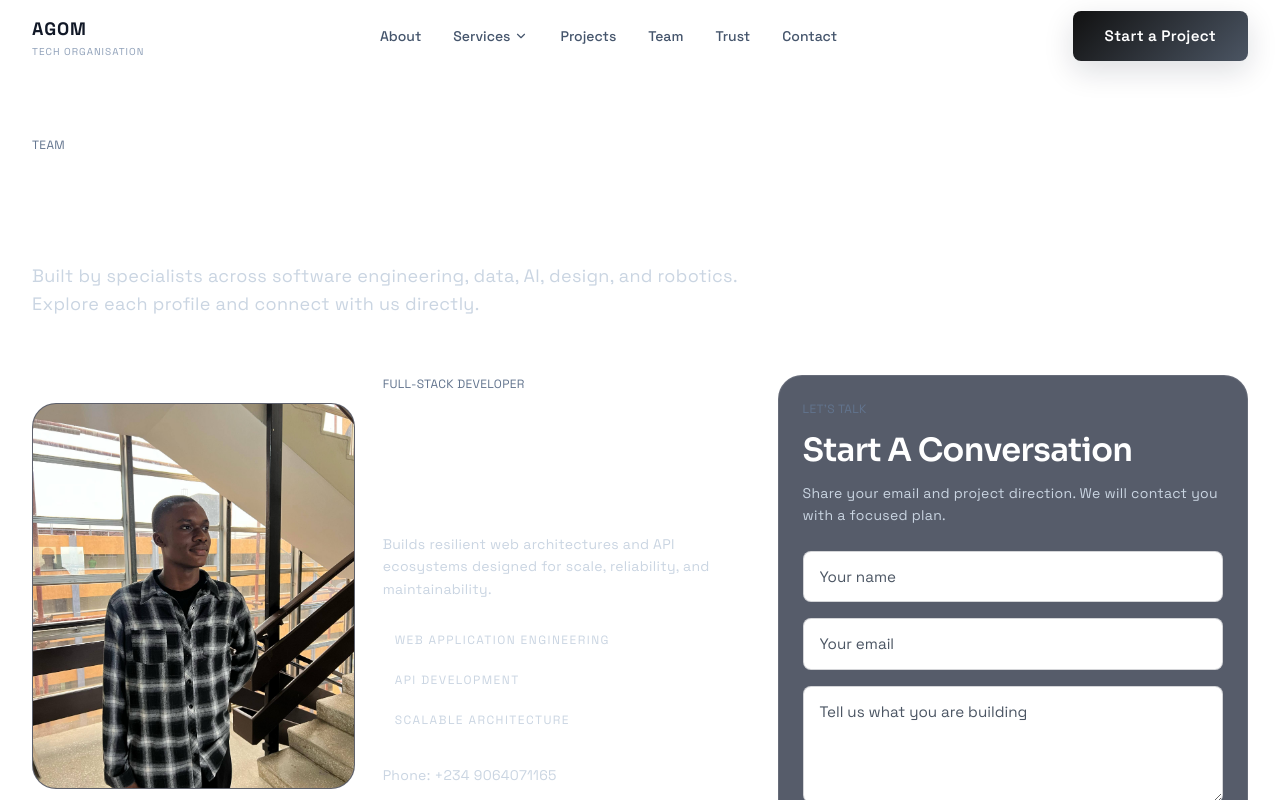
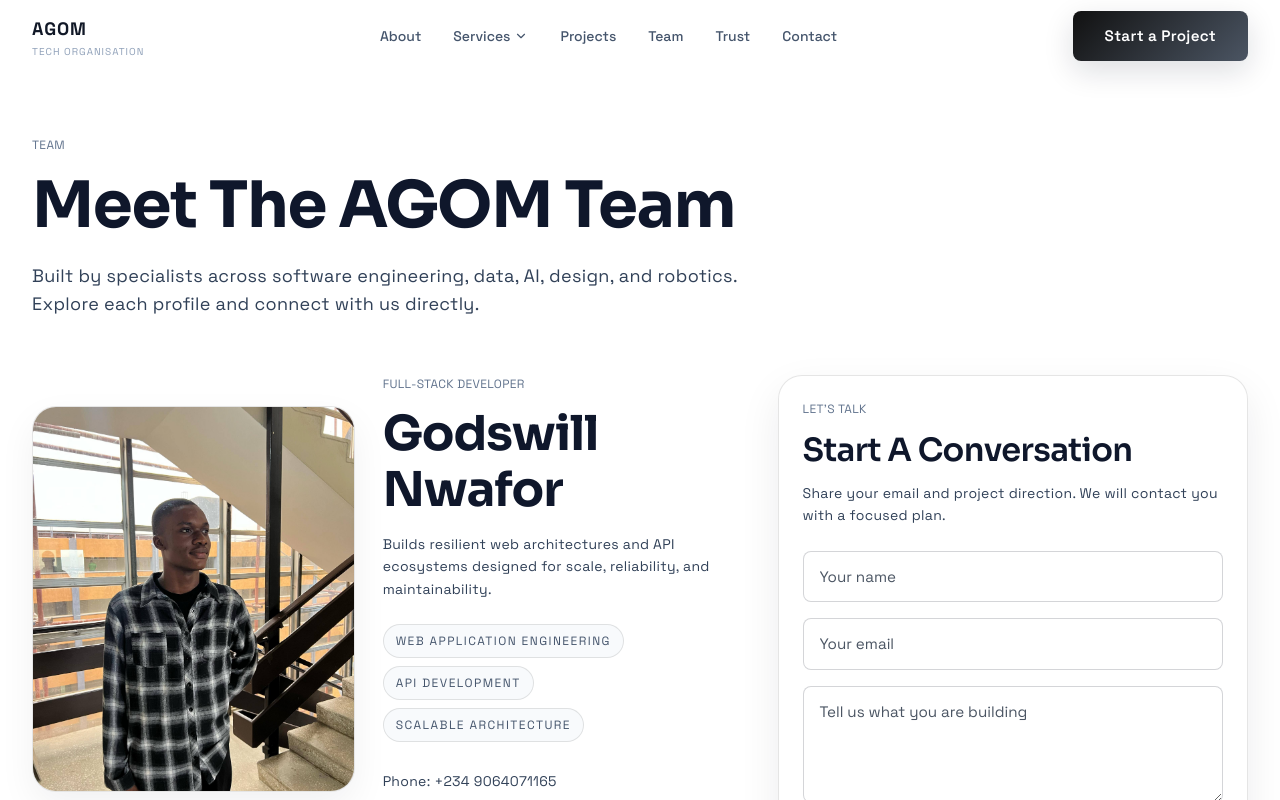
Before and after one commit to Godswill-bot/Tech-Organisation-AGORM-, a Next.js app: page /team in a window 1280 px wide. Shown: the top 800 px of the page. Built offline with nearby package versions, Linux system fonts and the light colour scheme.

Commit message:
fix: text visibility and light surfaces

```diff
--- a/src/components/site/projects-section.tsx
+++ b/src/components/site/projects-section.tsx
@@ -45,7 +45,7 @@ export function ProjectsSection() {
                       <p className="sm:col-span-2"><span className="font-medium text-white">Impact:</span> {project.impact}</p>
                     </div>
 
-                    <p className="mt-6 text-lg font-semibold text-slate-900">{project.metric}</p>
+                    <p className="mt-6 text-lg font-semibold text-white">{project.metric}</p>
 
                     {project.websiteUrl || project.trackerUrl ? (
                       <div className="mt-6 flex flex-wrap gap-3">
--- a/src/components/site/section-title.tsx
+++ b/src/components/site/section-title.tsx
@@ -14,8 +14,8 @@ export function SectionTitle({
   title,
   description,
   eyebrowClassName = "text-slate-500",
-  titleClassName = "text-white",
-  descriptionClassName = "text-slate-300",
+  titleClassName = "text-slate-900",
+  descriptionClassName = "text-slate-700",
   titleHoverClassName = "text-hover-accent",
   descriptionHoverClassName = "text-hover-soft",
 }: SectionTitleProps) {
--- a/src/components/site/team-page.tsx
+++ b/src/components/site/team-page.tsx
@@ -22,8 +22,8 @@ export function TeamPage() {
         <section className="mx-auto mb-14 max-w-7xl">
           <SectionReveal>
             <p className="text-xs uppercase tracking-[0.32em] text-slate-500">Team</p>
-            <h1 className="mt-4 text-4xl font-semibold tracking-tight text-white sm:text-6xl">Meet The AGOM Team</h1>
-            <p className="mt-5 max-w-3xl text-base leading-8 text-slate-300 sm:text-lg">
+            <h1 className="mt-4 text-4xl font-semibold tracking-tight text-slate-900 sm:text-6xl">Meet The AGOM Team</h1>
+            <p className="mt-5 max-w-3xl text-base leading-8 text-slate-700 sm:text-lg">
               Built by specialists across software engineering, data, AI, design, and robotics. Explore each profile and connect with us directly.
             </p>
           </SectionReveal>
@@ -34,7 +34,7 @@ export function TeamPage() {
             {teamMembers.map((member, index) => (
               <SectionReveal key={member.name} delay={index * 0.06}>
                 <article className="grid gap-7 md:grid-cols-[1fr_1.1fr] md:items-center">
-                  <div className="overflow-hidden rounded-3xl border border-white/10 bg-slate-950/70">
+                  <div className="overflow-hidden rounded-3xl border border-black/10 bg-white shadow-[0_14px_36px_rgba(15,23,42,0.06)]">
                     {member.image ? (
                       <Image
                         src={member.image}
@@ -52,18 +52,18 @@ export function TeamPage() {
 
                   <div>
                     <p className="text-xs uppercase tracking-[0.22em] text-slate-500">{member.role}</p>
-                    <h2 className="mt-3 text-3xl font-semibold text-white">{member.name}</h2>
-                    <p className="mt-4 text-sm leading-8 text-slate-300">{member.bio}</p>
+                    <h2 className="mt-3 text-3xl font-semibold text-slate-900">{member.name}</h2>
+                    <p className="mt-4 text-sm leading-8 text-slate-700">{member.bio}</p>
 
                     <div className="mt-6 flex flex-wrap gap-2">
                       {member.expertise.map((item) => (
-                        <span key={item} className="px-3 py-2 text-xs uppercase tracking-[0.12em] text-slate-300">
+                        <span key={item} className="rounded-full border border-black/10 bg-slate-50 px-3 py-2 text-xs uppercase tracking-[0.12em] text-slate-600">
                           {item}
                         </span>
                       ))}
                     </div>
 
-                    <div className="mt-7 space-y-2 text-sm text-slate-300">
+                    <div className="mt-7 space-y-2 text-sm text-slate-700">
                       <p>Phone: {member.phone}</p>
                       {member.email ? <p>Email: {member.email.replace("mailto:", "")}</p> : null}
                     </div>
@@ -78,11 +78,11 @@ export function TeamPage() {
               initial={{ opacity: 0, y: 16 }}
               animate={{ opacity: 1, y: 0 }}
               transition={{ duration: 0.5, ease: [0.22, 1, 0.36, 1] }}
-              className="rounded-3xl border border-white/10 bg-slate-900/70 p-6"
+              className="rounded-3xl border border-black/10 bg-white p-6 shadow-[0_16px_42px_rgba(15,23,42,0.08)]"
             >
               <p className="text-xs uppercase tracking-[0.28em] text-slate-500">Let's Talk</p>
-              <h3 className="mt-3 text-2xl font-semibold text-white">Start A Conversation</h3>
-              <p className="mt-3 text-sm leading-7 text-slate-300">
+              <h3 className="mt-3 text-2xl font-semibold text-slate-900">Start A Conversation</h3>
+              <p className="mt-3 text-sm leading-7 text-slate-700">
                 Share your email and project direction. We will contact you with a focused plan.
               </p>
 
@@ -110,7 +110,7 @@ export function TeamPage() {
                 </button>
               </form>
 
-              <div className="mt-6 space-y-2 border-t border-white/10 pt-5 text-sm text-slate-300">
+              <div className="mt-6 space-y-2 border-t border-black/10 pt-5 text-sm text-slate-700">
                 {teamMembers
                   .filter((member) => member.email)
                   .map((member) => (
--- a/src/components/site/team-section.tsx
+++ b/src/components/site/team-section.tsx
@@ -139,7 +139,7 @@ export function TeamSection() {
                 onClick={() => setSelectedMember(member)}
                 className="agorm-team-card group h-full rounded-2xl border border-black/10 bg-white p-5 text-left shadow-sm transition-all duration-300 hover:-translate-y-1 hover:border-black/30"
               >
-                <div className="agorm-team-media-shell mb-4 overflow-hidden rounded-xl border border-white/10 bg-slate-950/70">
+                <div className="agorm-team-media-shell mb-4 overflow-hidden rounded-xl border border-black/10 bg-white shadow-[0_12px_30px_rgba(15,23,42,0.06)]">
                   {member.image ? (
                     <Image
                       src={member.image}
@@ -149,14 +149,14 @@ export function TeamSection() {
                       className="h-44 w-full object-cover transition-transform duration-500 group-hover:scale-[1.03]"
                     />
                   ) : (
-                    <div className="agorm-placeholder-image grid h-44 place-items-center px-4 text-center text-xs uppercase tracking-[0.16em] text-slate-300">
+                    <div className="agorm-placeholder-image grid h-44 place-items-center px-4 text-center text-xs uppercase tracking-[0.16em] text-slate-500">
                       [IMAGE PLACEHOLDER: team photo of {member.name}]
                     </div>
                   )}
                 </div>
-                <h3 className="text-lg font-semibold text-white">{member.name}</h3>
+                <h3 className="text-lg font-semibold text-slate-900">{member.name}</h3>
                 <p className="mt-1 text-sm text-slate-500">{member.role}</p>
-                <p className="mt-3 text-sm leading-7 text-slate-300">{member.bio}</p>
+                <p className="mt-3 text-sm leading-7 text-slate-700">{member.bio}</p>
                 <p className="mt-4 inline-flex items-center gap-2 text-sm font-medium text-slate-700">
                   <Phone size={15} /> Tap to view full profile
                 </p>
```
